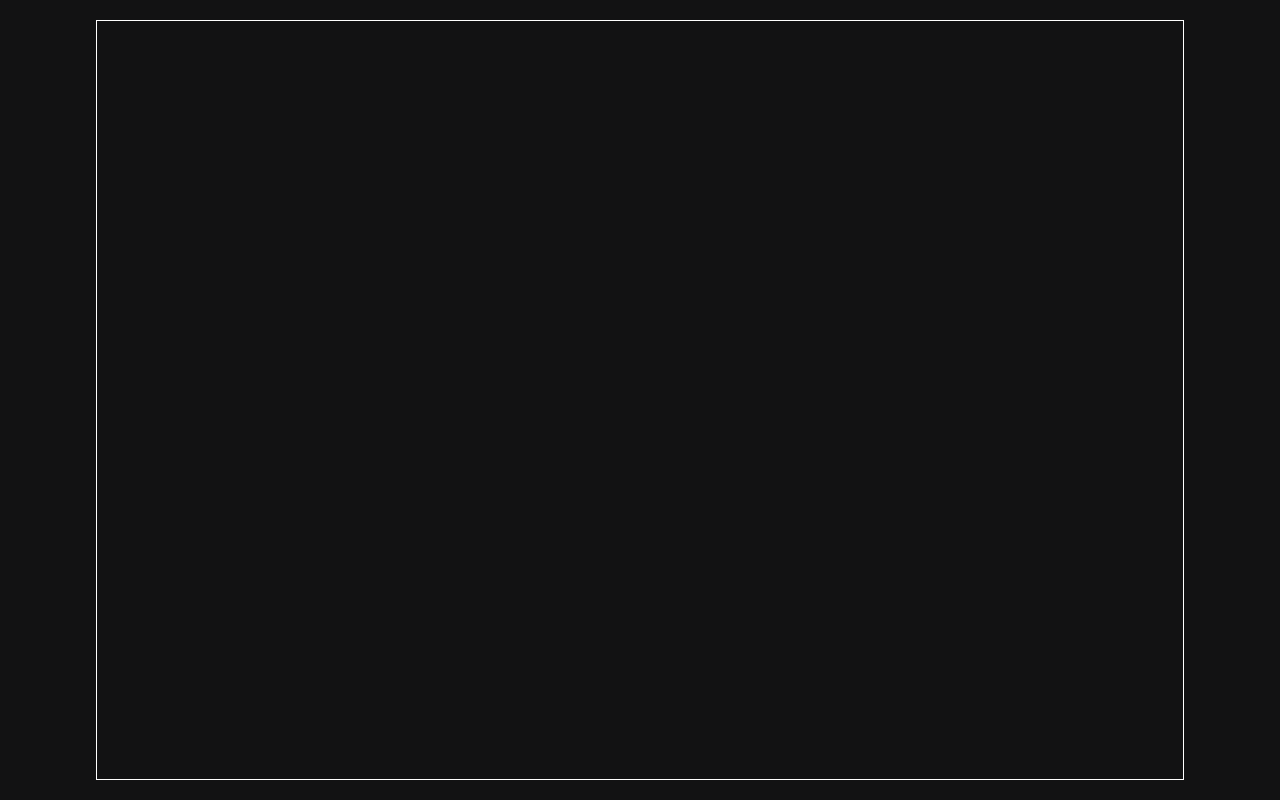
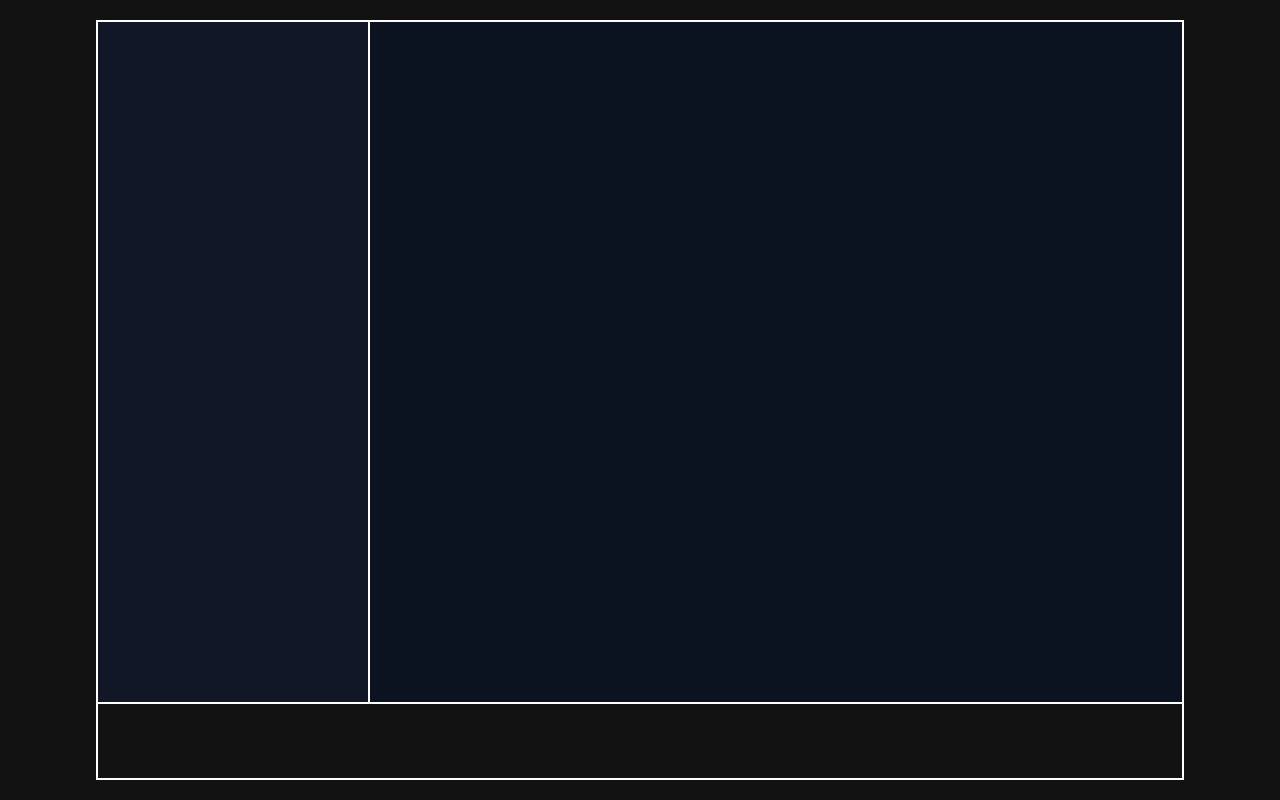
Before and after one commit to Mirisrodos/FinalProjectWeb, a plain HTML site: page index.html in a window 1280 px wide. Drawn offline with Linux system fonts and the light colour scheme.

Commit message:
Update styles.css

```diff
--- a/styles.css
+++ b/styles.css
@@ -25,7 +25,7 @@ header{
     flex-wrap: wrap;
 }
 
-/* header .menu_side,
+header .menu_side,
 .song_side{
     width: 25%;
     height: 90%;
@@ -42,4 +42,4 @@ header .master_play{
     width: 100%;
     height: 10%;
     border: 1px solid #fff;
-} */
+}
```
